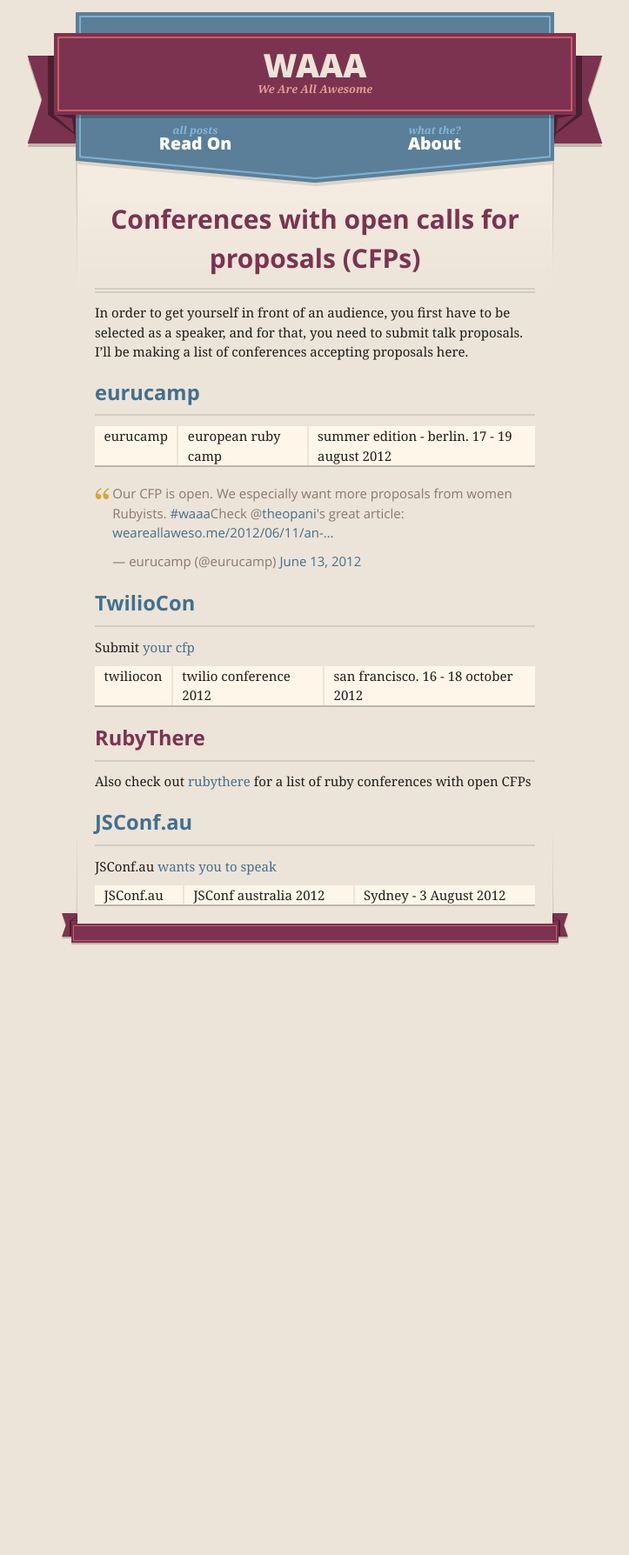
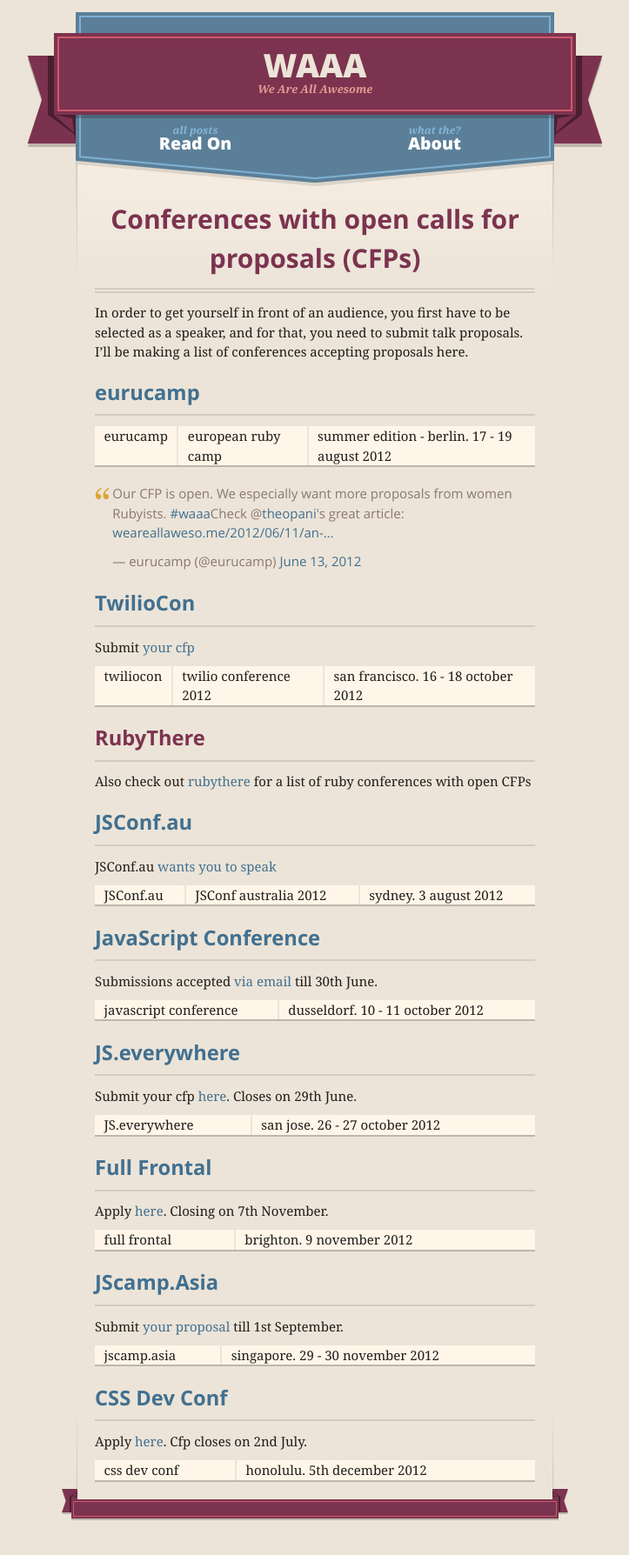
Before and after one commit to janl/waaa, a Jekyll site: the page built from _posts/2012-06-13-conferences-with-open-cfps.md, in a window 1280 px wide. Shown: the whole page at 87% size, without its empty margins (278-1001 px from the left). Built offline with Jekyll 4.4.1, drawn with Linux system fonts in a browser that asks for light colours; nearby versions of some CDN libraries; comment, search, counter and statistics services are not loaded; before the commit the page ends 1126 px from its top, so only the background shows below that.

Commit message:
few confs with cfp added

```diff
--- a/_posts/2012-06-13-conferences-with-open-cfps.md
+++ b/_posts/2012-06-13-conferences-with-open-cfps.md
@@ -33,4 +33,34 @@
 
 JSConf.au [wants you to speak](https://docs.google.com/spreadsheet/viewform?formkey=dEhGcXZuY05MWGRUby1RSjd0WnEyRWc6MQ#gid=0)
 
-JSConf.au | JSConf australia 2012 | Sydney - 3 August 2012
+JSConf.au | JSConf australia 2012 | sydney. 3 august 2012
+
+##[JavaScript Conference](http://www.javascript-conference.de/)
+
+Submissions accepted [via email](mailto:office@infaktum.de) till 30th June.
+
+javascript conference | dusseldorf. 10 - 11 october 2012
+
+##[JS.everywhere](http://www.jseverywhere.org/)
+
+Submit your cfp [here](http://www.jseverywhere.org/call-to-speakers/). Closes on 29th June.
+
+JS.everywhere | san jose. 26 - 27 october 2012
+
+##[Full Frontal](http://2012.full-frontal.org/)
+
+Apply [here](http://2012.full-frontal.org/#talk). Closing on 7th November.
+
+full frontal | brighton. 9 november 2012
+
+##[JScamp.Asia](http://jscamp.asia/)
+
+Submit [your proposal](http://jscamp.wufoo.com/forms/call-for-speakers/) till 1st September.
+
+jscamp.asia | singapore. 29 - 30 november 2012
+
+##[CSS Dev Conf](http://cssdevconf.com/)
+
+Apply [here](https://docs.google.com/spreadsheet/viewform?formkey=dGdZNGdxM2pMX2xNZU94aVFVSXJPUXc6MQ#gid=0). Cfp closes on 2nd July.
+
+css dev conf | honolulu. 5th december 2012
```
